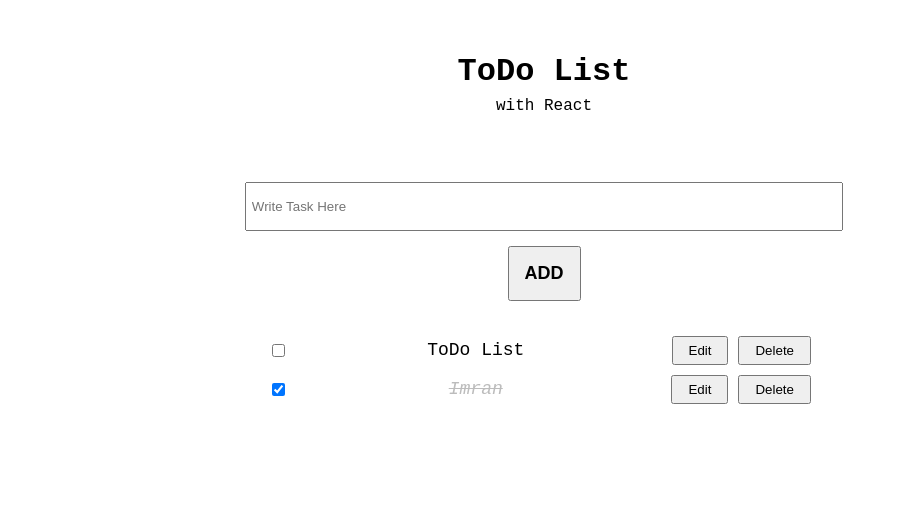
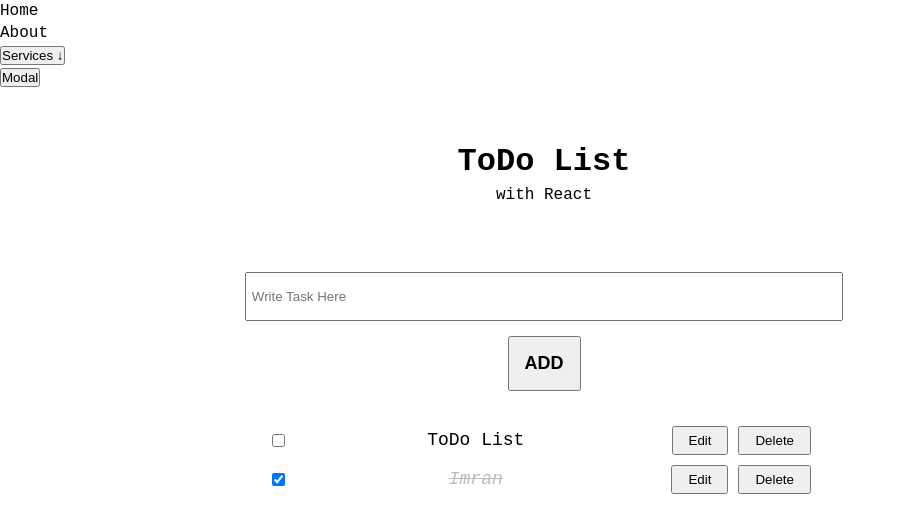
Before and after one commit to imranhossainemi/todo_list_react, a React (Create React App) app: page / in a window 1280 px wide. Shown: the top 532 px of the page, without its empty margins (0-906 px from the left). Built offline with nearby package versions, Linux system fonts and the light colour scheme.

Commit message:
Modal & Navbar update

```diff
--- a/src/App.js
+++ b/src/App.js
@@ -1,9 +1,13 @@
 import './App.css';
 import TodoView from './Components/TodoView';
+import Navbar from './Components/Navbar';
+import Modal from './Components/Modal';
 
 function App() {
   return (
     <>
+      <Navbar />
+      <Modal />
       <TodoView />
     </>
   );
--- /dev/null
+++ b/src/Components/Modal.js
@@ -0,0 +1,24 @@
+/* eslint-disable jsx-a11y/no-static-element-interactions */
+/* eslint-disable jsx-a11y/click-events-have-key-events */
+import { useState, useRef } from 'react';
+import useOnClickOutside from '../useOnClickOutside';
+
+const Modal = () => {
+  const [openModal, setOpenModal] = useState(false);
+  const ref = useRef();
+
+  useOnClickOutside(ref, openModal, () => setOpenModal(false));
+  return (
+    <div className="modal">
+      <button type="button" onClick={() => setOpenModal(true)}>Modal</button>
+      {openModal && (
+      <div ref={ref} className="modalContent">
+        <span onClick={() => setOpenModal(false)}>X</span>
+        <div>Modal Content Here</div>
+      </div>
+      )}
+    </div>
+  );
+};
+
+export default Modal;
--- a/src/Components/Navbar.js
+++ b/src/Components/Navbar.js
@@ -1,19 +1,18 @@
-import React, { useEffect, useState } from 'react';
+import React, { useState, useRef } from 'react';
+import useOnClickOutside from '../useOnClickOutside';
 
 const Navbar = () => {
   const [dropdown, setDropdown] = useState(false);
-  useEffect(() => {
-    document.title = `Current state value: ${dropdown}`;
-  }, [dropdown]);
+  const ref = useRef();
+  useOnClickOutside(ref, dropdown, () => setDropdown(false));
   return (
     <nav>
       <ul>
         <li>Home</li>
         <li>About</li>
-        <li>
+        <li ref={ref}>
           <button type="button" onClick={() => setDropdown((prev) => !prev)}>
             Services
-            {' '}
             <span> &#8595; </span>
           </button>
           {dropdown && (
--- /dev/null
+++ b/src/useOnClickOutside.js
@@ -0,0 +1,17 @@
+import { useEffect } from 'react';
+
+const useOnClickOutside = (ref, currentState, updater) => {
+  useEffect(() => {
+    const handler = (event) => {
+      if (currentState && ref.current && !ref.current.contains(event.target)) {
+        updater();
+      }
+    };
+    document.addEventListener('mousedown', handler);
+    return () => {
+      document.removeEventListener('mousedown', handler);
+    };
+  }, [ref, currentState, updater]);
+};
+
+export default useOnClickOutside;
```
